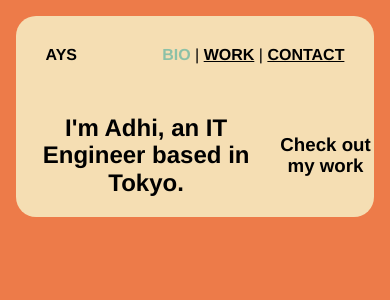
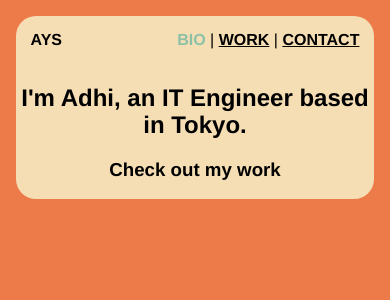
Before and after one commit to adhiyudanas/adhiyudanasvarajati, a Vue app: page / in a window 390 px wide. Shown: the top 300 px of the page. Built offline with nearby package versions, Linux system fonts and the light colour scheme.

Commit message:
add sizes for several screens

```diff
--- a/src/layouts/BioContents.vue
+++ b/src/layouts/BioContents.vue
@@ -0,0 +1,6 @@
+<template>
+  <div class="bio-wrapper">
+    <h2>I'm Adhi, an IT Engineer based in Tokyo.</h2>
+    <h3>Check out my work</h3>
+  </div>
+</template>
--- a/src/styles/base/_breakpoints.scss
+++ b/src/styles/base/_breakpoints.scss
@@ -1,3 +1,6 @@
+// small phones
+$screen-phone-min: 320px;
+
 // Small tablets and large smartphones (landscape view)
 $screen-sm-min: 576px;
 
--- a/src/styles/base/_mixins.scss
+++ b/src/styles/base/_mixins.scss
@@ -1,28 +1,35 @@
-@import '../base/breakpoints';
+@import './breakpoints';
+
+// phone devices
+@mixin phone-screen {
+    @media (min-width: #{$screen-phone-min}) {
+        @content;
+    }
+}
 
 // Small devices
-@mixin sm {
+@mixin small-screen {
     @media (min-width: #{$screen-sm-min}) {
         @content;
     }
- }
+}
 
  // Medium devices
- @mixin md {
+ @mixin medium-screen {
     @media (min-width: #{$screen-md-min}) {
         @content;
     }
  }
 
  // Large devices
- @mixin lg {
+ @mixin large-screen {
     @media (min-width: #{$screen-lg-min}) {
         @content;
     }
  }
 
  // Extra large devices
- @mixin xl {
+ @mixin extraLarge-screen {
     @media (min-width: #{$screen-xl-min}) {
         @content;
     }
--- a/src/styles/main.scss
+++ b/src/styles/main.scss
@@ -9,12 +9,9 @@
 }
 
 body {
-    min-height: 100vh;
     margin: 0;
     background: $orange-base;
     padding: 4vw;
-    // need to change later
-    overflow: hidden;
 }
 
 #app {
@@ -22,11 +19,8 @@ body {
     -webkit-font-smoothing: antialiased;
     -moz-osx-font-smoothing: grayscale;
     text-align: center;
-}
-
-.main-wrapper {
-  background-color: $container-background;
-  border-radius: 20px;
+    background-color: $container-background;
+    border-radius: 20px;
 }
 
 .flex-wrapper {
@@ -45,7 +39,22 @@ header {
   }
 
   #nav {
-    padding: 30px;
+    // add breakpoints for screen
+    @include phone-screen {
+      padding: 15px;
+    }
+
+    @include medium-screen {
+      padding: 20px;
+    }
+
+    @include large-screen {
+      padding: 25px;
+    }
+
+    @include extraLarge-screen {
+      padding: 30px;
+    }
 
     ul {
       display: flex;
--- a/src/views/Bio.vue
+++ b/src/views/Bio.vue
@@ -1,6 +1,14 @@
 <template>
   <div class="main flex-wrapper">
-    <h2>I'm Adhi, an IT Engineer based in Tokyo.</h2><br><br/>
-    <h3>Check out my work</h3>
+    <BioContents/>
   </div>
 </template>
+
+<script>
+import BioContents from '@/layouts/BioContents.vue';
+
+export default {
+  components: { BioContents }
+};
+
+</script>
```
